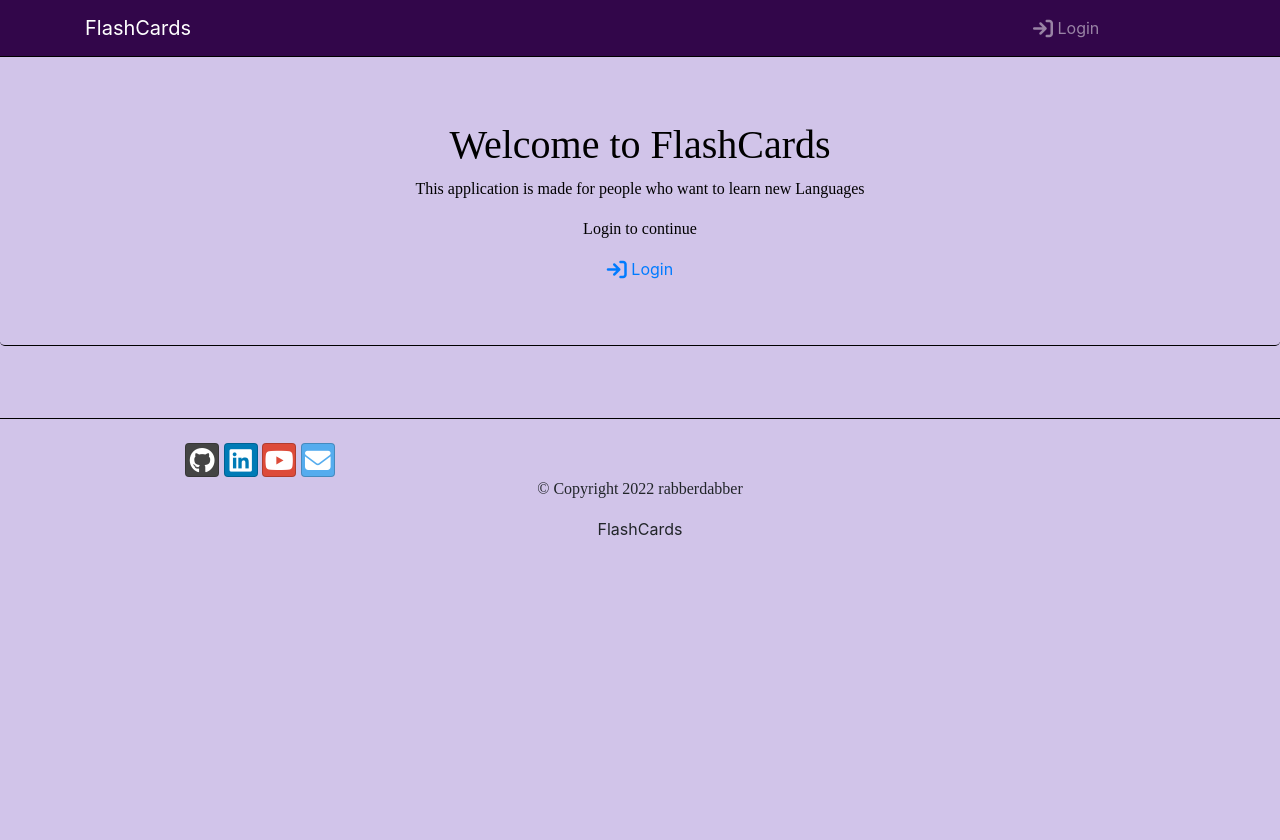
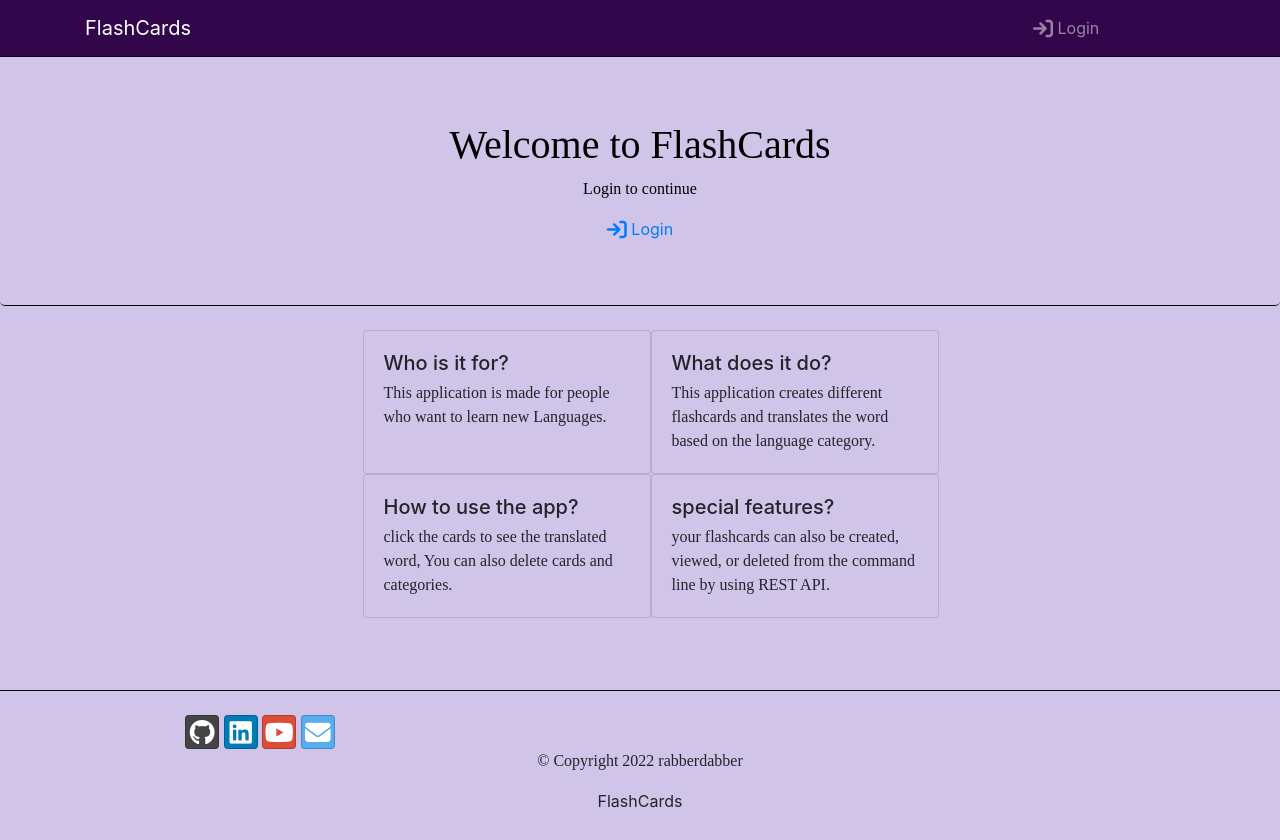
Before and after one commit to rabberdabber/FlashCardTranslate, a Flask app: page / in a window 1280 px wide. Before the commit the page ends 536 px from the top, so only its background shows below. Run offline with Flask 2, Linux system fonts and the light colour scheme; some libraries are stand-ins or nearby versions; some web fonts are replaced.

Commit message:
fixed some bugs

```diff
--- a/flashcard/__init__.py
+++ b/flashcard/__init__.py
@@ -113,7 +113,7 @@ def create_app(config=Config, debug=False, testing=False, config_overrides=None)
                 uri = get_uri(form)
 
                 if not uri:
-                    flash("This combination of method and resource is not supported, please submit a valid input!")
+                    flash("This combination of method, resource and other inputs is not supported, please submit a valid input!")
                     return render_template('api.html',form=form,id_token=session['id_token'])
 
                 json_dict = {'word':form.word.data,'category_id':str(form.category_id.data),'source':form.source.data,'target':form.target.data,'owner':session['sub']}
@@ -144,19 +144,29 @@ def create_app(config=Config, debug=False, testing=False, config_overrides=None)
                 response = None
                 headers = {
                                 "Content-Type": "application/json",
-                                "Authorization": "Bearer {}".format(session['id_token'])
+                                "Authorization": "Bearer {}".format(session['id_token']),
+                                "Accept": "application/json"
                           }
 
                 url = 'http://localhost:5555'+uri
-                if form.method.data == "POST":
-                    response = requests.request('POST',url,headers=headers,params=json_dict)
-                else:
-                    response = requests.request(form.method.data,url,headers=headers)
 
-                return render_template('api.html',form=form,curl_string=curl_string,response=response.json())
+                try:
+                    if form.method.data == "POST":
+                        response = requests.post(url,headers=headers,json=json_dict)
+                    else:
+                        response = requests.request(form.method.data,url,headers=headers)
+                    if response.ok:
+                        print('ok')
+                        print(response.json())
+                    else:
+                        print('not ok')
+                    return render_template('api.html',form=form,curl_string=curl_string,response=response.json())
+                except:
+                    flash('the given method failed')
+                    return render_template('api.html',form=form,curl_string=curl_string)
 
             else:
-                print('not validated')
+                flash('not a valid input')
                 print(form.errors.items())
                 return render_template('api.html',form=form,id_token=session['id_token'])
 
--- a/flashcard/model.py
+++ b/flashcard/model.py
@@ -100,9 +100,12 @@ def list(page,id,limit=8):
     cards_list = builtin_list(map(from_sql, pagination.items))
     return pagination,cards_list
 
-def list_categories(page,limit=5):
+def list_categories(page,limit=10):
     pagination = List.query.filter_by(owner=session['sub']).paginate(page=page,per_page=limit)
     list = builtin_list(map(from_sql, pagination.items))
+    for item in list:
+        item['cnt'] = len(List.query.get(item['id']).texts)
+
     return pagination,list
 
 def get_lists():
--- a/flashcard/static/css/styles.css
+++ b/flashcard/static/css/styles.css
@@ -125,3 +125,12 @@ form {
 .flashcard {
     width: 25%;
 }
+
+.iconify[data-icon='fluent:stack-24-filled']{
+    color: white;
+}
+
+.card {
+    background-color: #d1c4E9;
+    width: 200 rem !important;
+}
--- a/flashcard/templates/base.html
+++ b/flashcard/templates/base.html
@@ -103,28 +103,23 @@
         <br>
         <div class="container">
           <div class="row">
-            <table class="w-100">
-
-              <tr class="text-center">
-                <th> Id </th>
-                <th> Language Category</th>
-                <th> Link to Cards </th>
-                <th> Delete Category </th>
-              </tr>
-
                {% for i in range(lists|length)%}
 
-                <tr class="clickable text-center">
-                  <td> {{i+1}} </td>
-                  <td><p>{{lists[i].name}}</p> </td>
-                  <td><a href="{{url_for('main.view',id=lists[i].id)}}" class="btn btn-primary">Link <i class="fa-solid fa-arrow-up-right-from-square fa-lg"></i></a></td>
-                  <td> <a class="btn btn-danger delete-list" data-id={{lists[i].id}}>Delete <i class="fa-solid fa-trash-can fa-lg"></i></a></td>
-                </tr>
+                  <div class="card">
+                    <div class="card-body img-fluid">
+                        <div>
+                        <h1 class="card-title"><a href="{{url_for('main.view',id=lists[i].id)}}" class="btn btn-primary">{{lists[i].name}}</a></h1>
+                        <h6 class="card-subtitle mb-2 text-muted">{{lists[i].cnt}} Cards</h6>
+                        </div>
+                        <div class="text-right">
+                          <a class="btn btn-danger delete-list align-right" data-id={{lists[i].id}}>Delete<i class="fa-solid fa-trash-can fa-lg"></i></a>
+                        </div>
+                    </div>
+                </div>
 
               {% endfor %}
             </table>
-
-      </div>
+          </div>
     </div>
 
         <script>
@@ -207,7 +202,8 @@
 
     </div>
 
-     <footer class="footer">
+    {% block footer %}
+     <footer class=" footer">
        <br>
         <div class="container">
             <div class="row">
@@ -231,6 +227,8 @@
         </div>
 
     </footer>
+    {% endblock %}
+
     <script src="{{url_for('static',filename='js/script.js')}}"></script>
   </body>
 </html>
--- a/flashcard/templates/cards.html
+++ b/flashcard/templates/cards.html
@@ -3,7 +3,7 @@
 {% block navigator%}
     <ul class="navbar-nav mr-auto">
         <li class="nav-item active"><a class="nav-link" href="/categories"><span class="fa fa-home fa-lg"> </span>Home</a></li>
-        <li class="nav-item"><a class="nav-link" href="../../contact.html"><span class="fa fa-info fa-lg"></span>Contact</a></li>
+        <li class="nav-item"><a class="nav-link" href="../../../contact.html"><span class="fa fa-info fa-lg"></span>Contact</a></li>
     </ul>
 
     <ul class="navbar-nav ml-auto">
--- a/flashcard/templates/login.html
+++ b/flashcard/templates/login.html
@@ -12,11 +12,57 @@
                 <div class="col-12 text-center">
                     <i class="fa-light fa-cards-blank fa-3x"></i>
                     <h1>Welcome to FlashCards</h1>
-                    <p> This application is made for people who want to learn new Languages </p>
                     <p> Login to continue </p> <a href='{{url_for('login')}}'><span class="fa fa-sign-in fa-lg"></span> Login</a>
 
                 <div class="col-12 col-sm">
             </div>
         </div>
     </header>
+
+<br>
+<div class="container">
+    <div class="row row-header">
+
+        <div class=" offset-3 col-9 align-content-center">
+        <div class="row">
+            <div class="card" style="width: 18rem;">
+                <div class="card-body">
+                    <h5 class="card-title">Who is it for?</h5>
+                    <h6 class="card-subtitle mb-2 text-muted"></h6>
+                    <p class="card-text">This application is made for people who want to learn new Languages.</p>
+                </div>
+            </div>
+            <div class="card" style="width: 18rem;">
+                <div class="card-body">
+                    <h5 class="card-title">What does it do?</h5>
+                    <h6 class="card-subtitle mb-2 text-muted"></h6>
+                    <p class="card-text">This application creates different flashcards and translates the word based on the language category.</p>
+                </div>
+            </div>
+        </div>
+    </div>
+        <div class="offset-3 col-9 align-content-center">
+        <div class="row">
+            <div class="card" style="width: 18rem;">
+                <div class="card-body">
+                    <h5 class="card-title">How to use the app?</h5>
+                    <h6 class="card-subtitle mb-2 text-muted"></h6>
+                    <p class="card-text">click the cards to see the translated word, You can also delete cards and categories.</p>
+
+                </div>
+            </div>
+            <div class="card" style="width: 18rem;">
+                <div class="card-body">
+                    <h5 class="card-title">special features?</h5>
+                    <h6 class="card-subtitle mb-2 text-muted"></h6>
+                    <p class="card-text">your flashcards can also be created, viewed, or deleted from the command line by using REST API. </p>
+                </div>
+            </div>
+        </div>
+    </div>
+
+
+
+    </div>
+</div>
 {% endblock %}
```
Also changed, not shown: flashcard/api/api_crud.py (+7 -3 lines).
